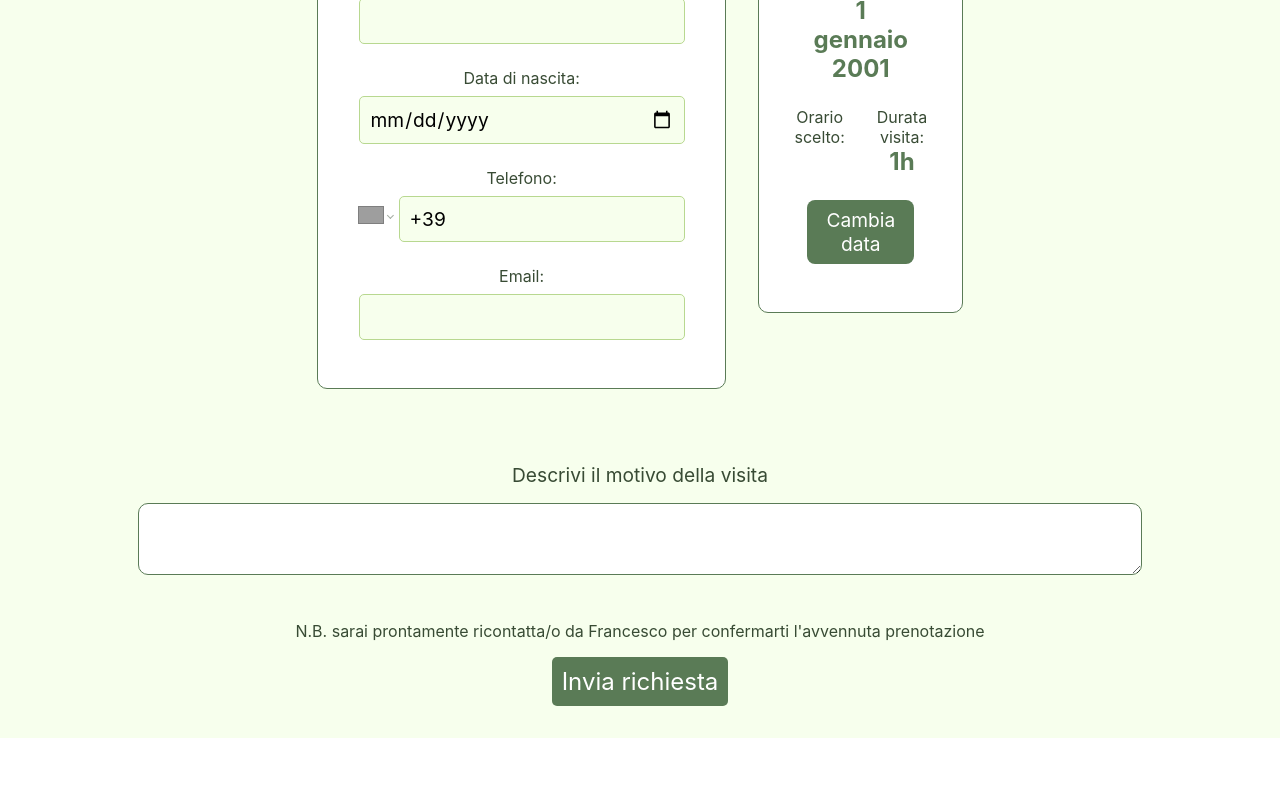
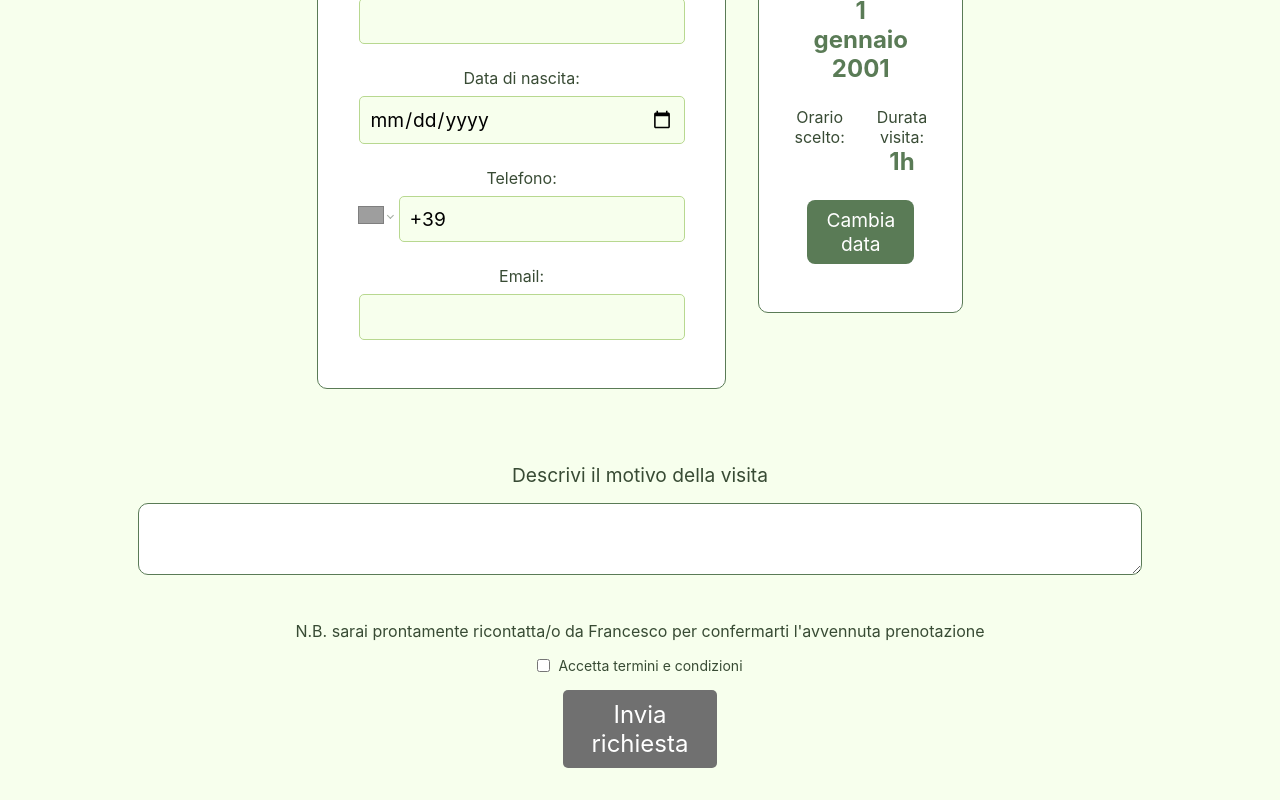
Before and after one commit to TommasoVilla91/aurabook, a React (Vite) app: page /form/1 in a window 1280 px wide. Shown: the part 318-1118 px from the top of the page. Before the commit the page ends 1056 px from the top, so only its background shows below. Built offline with nearby package versions, Linux system fonts and the light colour scheme; grey boxes are pictures that could not be loaded.

Commit message:
feat: aggiusta estetica caricamento slot orari e checkbox per termini e condizioni

```diff
--- a/src/components/EventModal.jsx
+++ b/src/components/EventModal.jsx
@@ -64,7 +64,7 @@ function EventModal({ onClose, show, selectedDate }) {
             fetchSlots();
         }
 
-    // invocare la Edge Function quando il modale si apre (o la data cambia)
+        // invocare la Edge Function quando il modale si apre (o la data cambia)
     }, [show, selectedDate]);
 
     const handleSlotClick = (slot) => {
@@ -77,17 +77,24 @@ function EventModal({ onClose, show, selectedDate }) {
         <div className={style.eventModal}>
             <div className={style.modalContent}>
 
+                <h2>Scegli uno degli orari tra quelli disponibili per il giorno <strong>{dayjs(selectedDate).format('DD/MM/YYYY')}</strong></h2>
+                <p>Tutte le visite hanno durata di 1 ora</p>
+
                 {loading ? (
-                    <p className={style.loadingMessage}>Caricamento orari disponibili...</p>
+                    // <p className={style.loadingMessage}>Caricamento orari disponibili...</p>
+                    <section className={style.loadingSection}>
+                        <div className={style.skeleton}></div>
+                        <div className={style.skeleton}></div>
+                        <div className={style.skeleton}></div>
+                        <div className={style.skeleton}></div>
+                        <div className={style.skeleton}></div>
+                    </section>
 
                 ) : error ? (
                     <p className={style.errorMessage}><strong>Errore:</strong> {error}</p>
 
                 ) : slots.length > 0 ? (
                     <div className={style.timeSlots}>
-
-                        <h2>Scegli uno degli orari tra quelli disponibili per il giorno <strong>{dayjs(selectedDate).format('DD/MM/YYYY')}</strong></h2>
-                        <p>Tutte le visite hanno durata di 1 ora</p>
 
                         <div className={style.slotButtons}>
                             {slots.map((slot, i) => (
--- a/src/components/EventModal.module.css
+++ b/src/components/EventModal.module.css
@@ -26,6 +26,35 @@
 
 .loadingMessage, .errorMessage {
     padding-bottom: 1.5rem;
+}
+
+.loadingSection {
+    display: flex;
+    gap: 1.5rem;
+}
+
+.skeleton {
+    width: 88.05px;
+    height: 42.4px;
+    background-color: #95cb8c;
+    border: none;
+    border-radius: 5px;
+    margin: 2rem 0 2rem 0;
+    position: relative;
+}
+
+.skeleton::after {
+    content: "";
+    position: absolute;
+    inset: 0;
+    background: linear-gradient(105deg, transparent 40%, #e5eaf2 50%, transparent 60%);
+    background-size: 300%;
+    background-position-x: 100%;
+    animation: shimmer 1s ease-in-out infinite;
+}
+
+@keyframes shimmer {
+    to { background-position-x: 0% }
 }
 
 .modalContent h2 {
--- a/src/pages/FormPage.jsx
+++ b/src/pages/FormPage.jsx
@@ -33,6 +33,7 @@ function FormPage() {
     const [phone, setPhone] = useState(userInfo.phone || '');
     const [email, setEmail] = useState(userInfo.email || '');
     const [emailTouched, setEmailTouched] = useState(false);
+    const [termsAccepted, setTermsAccepted] = useState(false);
     const birthRef = useRef(null);
     const descrRef = useRef(null);
 
@@ -270,7 +271,22 @@ function FormPage() {
 
                     <div className={style.submitButton}>
                         <p>N.B. sarai prontamente ricontatta/o da Francesco per confermarti l'avvennuta prenotazione</p>
-                        <button type="submit">Invia richiesta</button>
+                        <div className={style.termConditions}>
+                            <input
+                                type="checkbox"
+                                id="term"
+                                name="term"
+                                value="term"
+                                onChange={(e) => setTermsAccepted(e.target.checked)}
+                            />
+                            <label for="term">Accetta termini e condizioni</label>
+                        </div>
+                        <button
+                            type="submit"
+                            disabled={!termsAccepted}
+                        >
+                            Invia richiesta
+                        </button>
                     </div>
                 </form>
             </section>
--- a/src/pages/FormPage.module.css
+++ b/src/pages/FormPage.module.css
@@ -102,6 +102,7 @@
     font-size: 1.2rem;
     opacity: 1;
     display: block;
+
     &:hover {
         background-color: #435a40;
         color: rgb(207, 207, 207);
@@ -133,24 +134,48 @@
 .submitButton {
     width: 100%;
     margin-top: 1rem;
+    display: flex;
+    flex-direction: column;
+    gap: 1rem;
+    align-items: center;
 }
 
 .submitButton button {
     padding: 10px;
+    width: 15%;
     border-radius: 5px;
     border: none;
-    background-color: #5a7b56;
     color: white;
     font-size: 1.5rem;
-    cursor: pointer;
     margin-bottom: 2rem;
 }
 
-.submitButton button:hover {
+.submitButton button:disabled {
+    background-color: #707070ff;
+    cursor: not-allowed;
+}
+
+.submitButton button:not(:disabled) {
+    background-color: #5a7b56;
+    cursor: pointer;
+}
+
+.submitButton button:not(:disabled):hover {
     background-color: #435a40;
     color: rgb(207, 207, 207);
 }
 
-.submitButton p {
-    padding-bottom: 1rem;
+.termConditions {
+    display: flex;
+    align-items: center;
+    gap: 8px;
 }
+
+.termConditions input {
+    margin: 0;
+}
+
+.termConditions label {
+  white-space: nowrap;
+  font-size: 14px;
+}
```
Also changed, not shown: src/components/AuthCallback-TommyPortatile.jsx (deleted, +0 -38 lines).
